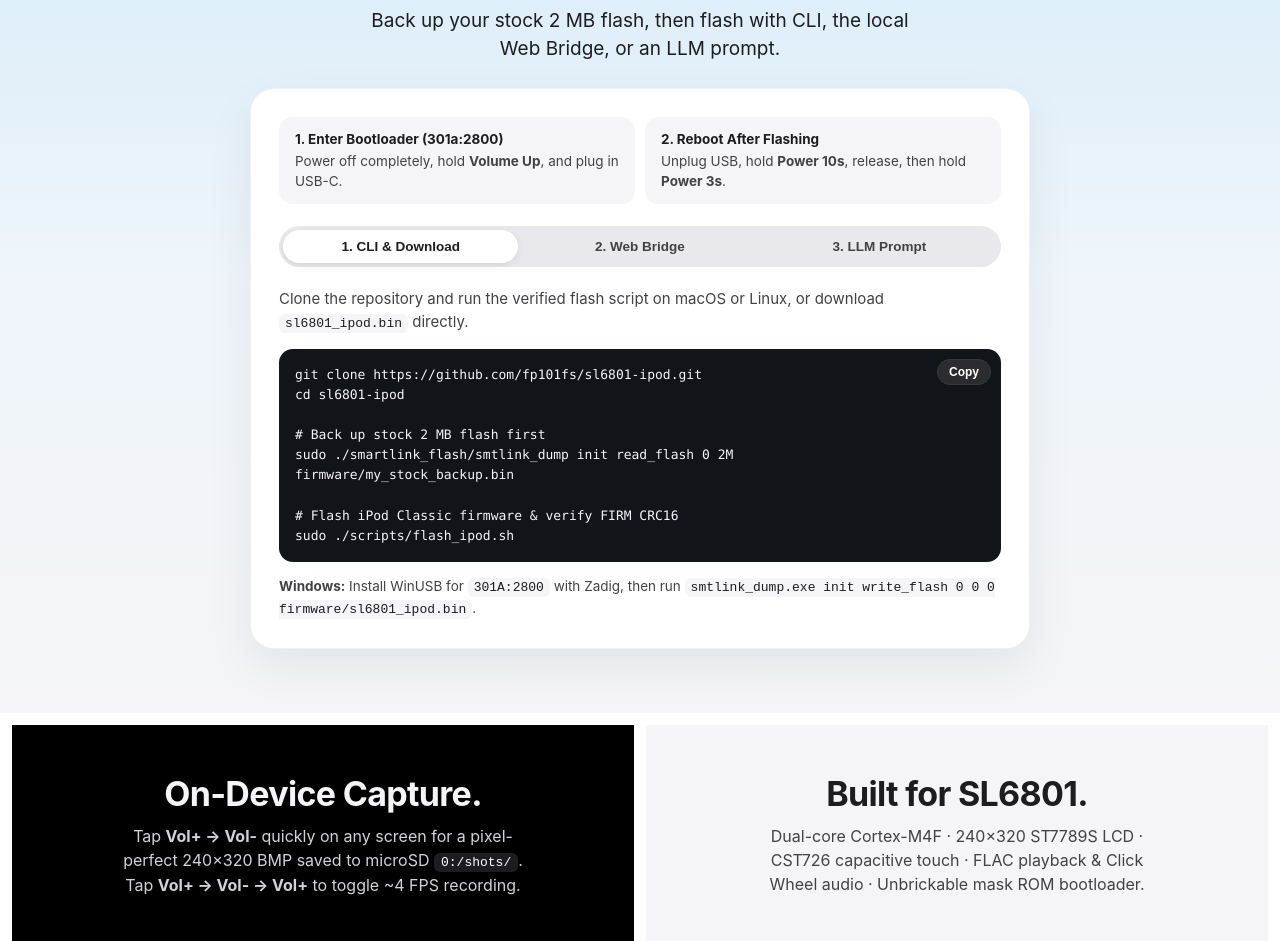
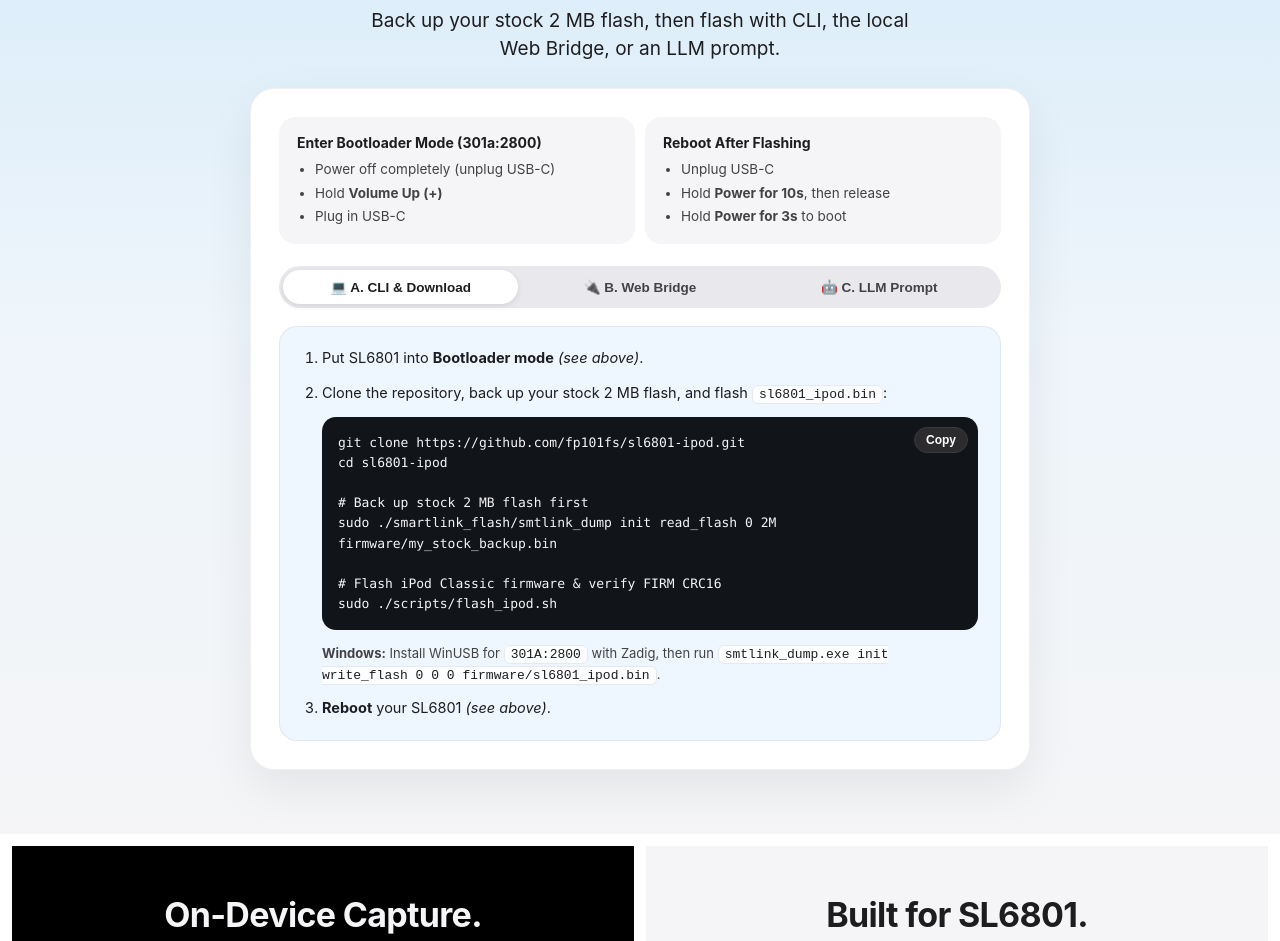
Before and after one commit to fp101fs/sl6801-ipod, a plain HTML site: page docs/index.html in a window 1280 px wide. Shown: the part 1100-2041 px from the top of the page. Drawn offline with Linux system fonts and the light colour scheme; no server answers.

Commit message:
Update 3 Ways to Install with bulleted prep steps, A/B/C emoji tabs, light tinted cards, and numbered install steps

```diff
--- a/docs/index.html
+++ b/docs/index.html
@@ -252,18 +252,24 @@
       .prep-grid { grid-template-columns: 1fr 1fr; }
     }
     .prep-item {
-      padding: 13px 16px;
-      border-radius: 14px;
+      padding: 15px 18px;
+      border-radius: 16px;
       background: var(--bg-light);
       font-size: 13.5px;
-      line-height: 1.45;
+      line-height: 1.5;
       color: var(--ink-muted);
     }
     .prep-item strong {
       display: block;
       color: var(--ink);
-      margin-bottom: 2px;
+      margin-bottom: 6px;
+      font-size: 14px;
     }
+    .prep-list {
+      margin: 0;
+      padding-left: 18px;
+    }
+    .prep-list li { margin: 3px 0; }
 
     .tabs {
       display: grid;
@@ -272,7 +278,7 @@
       padding: 4px;
       border-radius: 980px;
       background: #e8e8ed;
-      margin-bottom: 20px;
+      margin-bottom: 18px;
     }
     .tab {
       border: none;
@@ -292,8 +298,44 @@
       box-shadow: 0 2px 6px rgba(0, 0, 0, 0.09);
     }
 
-    .pane { display: none; }
+    .pane {
+      display: none;
+      padding: 20px 22px;
+      border-radius: 18px;
+      border: 1px solid rgba(0, 0, 0, 0.06);
+    }
     .pane.active { display: block; }
+    .pane-a { background: #eef6ff; }
+    .pane-b { background: #eefbf3; }
+    .pane-c { background: #f5f1ff; }
+
+    .step-ol {
+      margin: 0;
+      padding-left: 20px;
+      color: var(--ink);
+      font-size: 14.5px;
+      line-height: 1.55;
+    }
+    .step-ol > li {
+      margin-bottom: 12px;
+    }
+    .step-ol > li:last-child {
+      margin-bottom: 0;
+    }
+    .step-ol code {
+      background: rgba(255, 255, 255, 0.75);
+      border: 1px solid rgba(0, 0, 0, 0.08);
+      color: var(--ink);
+      padding: 1px 6px;
+      border-radius: 6px;
+      font-size: 13px;
+    }
+    .step-note {
+      margin-top: 8px;
+      font-size: 13px;
+      color: var(--ink-muted);
+      line-height: 1.5;
+    }
 
     .pane-copy {
       font-size: 15px;
@@ -506,26 +548,35 @@
     <div class="install-card">
       <div class="prep-grid">
         <div class="prep-item">
-          <strong>1. Enter Bootloader (301a:2800)</strong>
-          Power off completely, hold <b>Volume Up</b>, and plug in USB-C.
+          <strong>Enter Bootloader Mode (301a:2800)</strong>
+          <ul class="prep-list">
+            <li>Power off completely (unplug USB-C)</li>
+            <li>Hold <b>Volume Up (+)</b></li>
+            <li>Plug in USB-C</li>
+          </ul>
         </div>
         <div class="prep-item">
-          <strong>2. Reboot After Flashing</strong>
-          Unplug USB, hold <b>Power 10s</b>, release, then hold <b>Power 3s</b>.
+          <strong>Reboot After Flashing</strong>
+          <ul class="prep-list">
+            <li>Unplug USB-C</li>
+            <li>Hold <b>Power for 10s</b>, then release</li>
+            <li>Hold <b>Power for 3s</b> to boot</li>
+          </ul>
         </div>
       </div>
 
       <div class="tabs" role="tablist">
-        <button class="tab active" role="tab" aria-selected="true" onclick="selectTabByIndex(0)">1. CLI &amp; Download</button>
-        <button class="tab" role="tab" aria-selected="false" onclick="selectTabByIndex(1)">2. Web Bridge</button>
-        <button class="tab" role="tab" aria-selected="false" onclick="selectTabByIndex(2)">3. LLM Prompt</button>
+        <button class="tab active" role="tab" aria-selected="true" onclick="selectTabByIndex(0)">💻 A. CLI &amp; Download</button>
+        <button class="tab" role="tab" aria-selected="false" onclick="selectTabByIndex(1)">🔌 B. Web Bridge</button>
+        <button class="tab" role="tab" aria-selected="false" onclick="selectTabByIndex(2)">🤖 C. LLM Prompt</button>
       </div>
 
-      <!-- Method 1 -->
-      <div class="pane active" id="pane-0">
-        <p class="pane-copy">
-          Clone the repository and run the verified flash script on macOS or Linux, or download <code>sl6801_ipod.bin</code> directly.
-        </p>
+      <!-- Method A -->
+      <div class="pane pane-a active" id="pane-0">
+        <ol class="step-ol">
+          <li>Put SL6801 into <b>Bootloader mode</b> <i>(see above)</i>.</li>
+          <li>
+            Clone the repository, back up your stock 2 MB flash, and flash <code>sl6801_ipod.bin</code>:
             <div class="code-wrap">
               <button class="copy-btn" onclick="copyPre('cmd-cli', this)">Copy</button>
               <pre id="cmd-cli">git clone https://github.com/fp101fs/sl6801-ipod.git
@@ -537,53 +588,63 @@ sudo ./smartlink_flash/smtlink_dump init read_flash 0 2M firmware/my_stock_backu
 # Flash iPod Classic firmware &amp; verify FIRM CRC16
 sudo ./scripts/flash_ipod.sh</pre>
             </div>
-        <p class="pane-copy" style="font-size:13.5px;margin-bottom:0;">
+            <div class="step-note">
               <b>Windows:</b> Install WinUSB for <code>301A:2800</code> with Zadig, then run
               <code>smtlink_dump.exe init write_flash 0 0 0 firmware/sl6801_ipod.bin</code>.
-        </p>
+            </div>
+          </li>
+          <li><b>Reboot</b> your SL6801 <i>(see above)</i>.</li>
+        </ol>
       </div>
 
-      <!-- Method 2 -->
-      <div class="pane" id="pane-1">
-        <p class="pane-copy">
-          Browsers block direct WebUSB on Mass Storage (<code>0x08</code>) bootloaders. Run this tiny local bridge to back up and flash right from this page:
-        </p>
+      <!-- Method B -->
+      <div class="pane pane-b" id="pane-1">
+        <ol class="step-ol">
+          <li>Put SL6801 into <b>Bootloader mode</b> <i>(see above)</i>.</li>
+          <li>
+            Start the tiny local bridge in Terminal <span style="color:var(--ink-muted);">(browsers block direct WebUSB on Mass Storage <code>0x08</code> bootloaders)</span>:
             <div class="code-wrap">
               <button class="copy-btn" onclick="copyPre('cmd-bridge', this)">Copy</button>
               <pre id="cmd-bridge">sudo python3 scripts/flash_bridge.py</pre>
             </div>
-
+          </li>
+          <li>
+            Connect, back up your stock flash, and flash directly from this page:
             <div class="btn-row">
               <span class="badge" id="bridgeBadge"><span class="dot"></span>Bridge offline</span>
               <button class="pill pill-outline pill-sm" onclick="checkBridge()">Check Connection</button>
             </div>
-
             <div class="btn-row">
               <button class="pill pill-outline pill-sm" id="btnBackup" onclick="bridgePost('/backup', 'Backing up 2 MB stock flash…')" disabled>Backup Stock</button>
               <button class="pill pill-fill pill-sm" id="btnFlash" onclick="flashFromBridge()" disabled>Flash iPod Firmware</button>
               <button class="pill pill-outline pill-sm" id="btnRestore" onclick="bridgePost('/restore', 'Restoring stock firmware…')" disabled>Restore Stock</button>
             </div>
-
             <div class="file-row">
               <label for="customBin">Optional custom 2 MB <code>.bin</code>:</label>
               <input type="file" id="customBin" accept=".bin" />
             </div>
-
             <pre id="bridgeLog">Waiting for local bridge on http://127.0.0.1:8765…</pre>
+          </li>
+          <li><b>Reboot</b> your SL6801 <i>(see above)</i>.</li>
+        </ol>
       </div>
 
-      <!-- Method 3 -->
-      <div class="pane" id="pane-2">
-        <p class="pane-copy">
-          Paste this concise prompt into Claude Code, Antigravity, Cursor, or Codex while your SL6801 is attached in bootloader mode:
-        </p>
+      <!-- Method C -->
+      <div class="pane pane-c" id="pane-2">
+        <ol class="step-ol">
+          <li>Put SL6801 into <b>Bootloader mode</b> <i>(see above)</i>.</li>
+          <li>
+            Paste this concise prompt into Claude Code, Antigravity, Cursor, or Codex:
             <div class="code-wrap">
               <button class="copy-btn" onclick="copyPre('cmd-llm', this)">Copy</button>
               <pre id="cmd-llm">Clone https://github.com/fp101fs/sl6801-ipod. My SL6801 MP3 player is attached via USB in bootloader mode (301a:2800). Verify the USB device, back up its stock 2 MB flash to firmware/my_stock_backup.bin using smartlink_flash/smtlink_dump, then flash firmware/sl6801_ipod.bin via ./scripts/flash_ipod.sh and verify the FIRM CRC16. Tell me the power-on steps when done.</pre>
             </div>
-        <p class="pane-copy" style="font-size:13.5px;margin-bottom:0;">
+            <div class="step-note">
               Note: On macOS &amp; Linux, <code>smtlink_dump</code> needs <code>sudo</code> to detach the OS mass-storage driver.
-        </p>
+            </div>
+          </li>
+          <li><b>Reboot</b> your SL6801 <i>(see above)</i>.</li>
+        </ol>
       </div>
     </div>
   </section>
```
Lines whose indentation alone changed are shown as unchanged.
